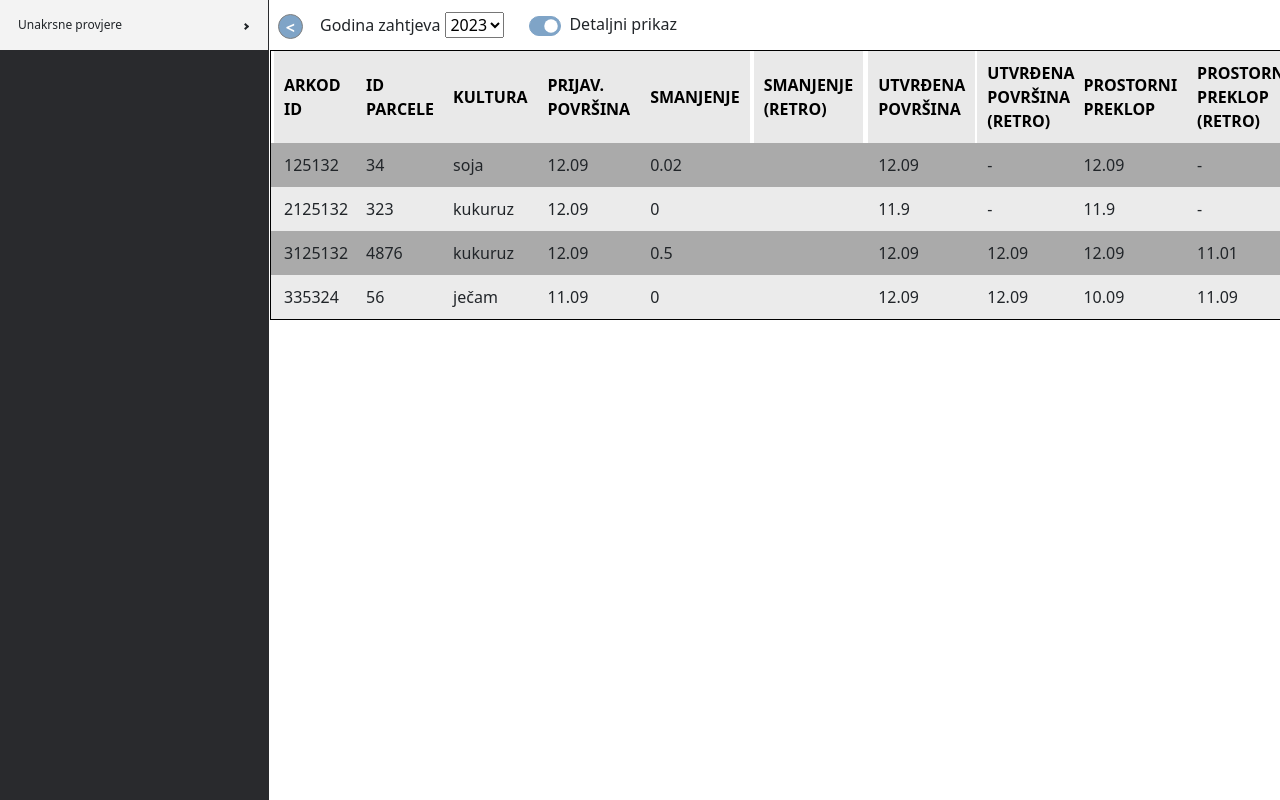
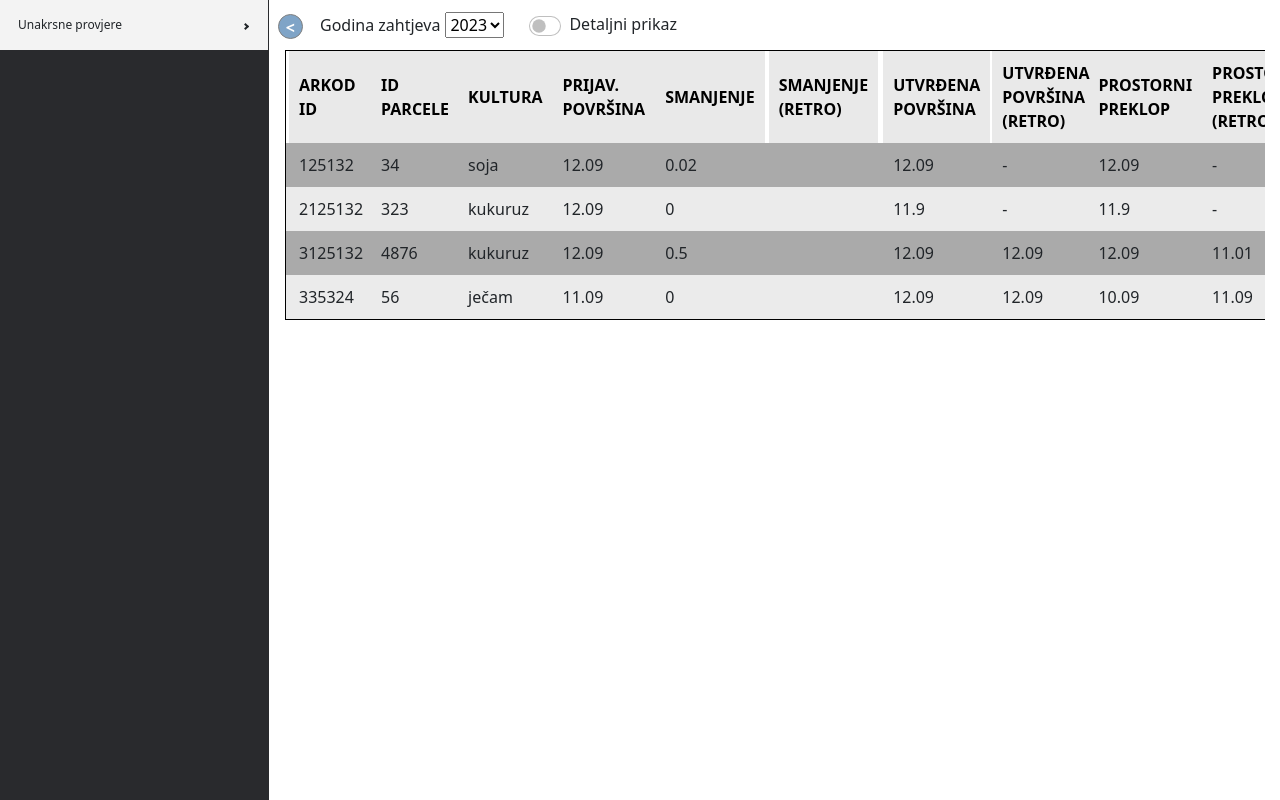
Before and after one commit to vturkovic/cross-check-tables, a React (Create React App) app: page /eko in a window 1280 px wide. Built offline with nearby package versions, Linux system fonts and the light colour scheme; the HTML template or start-up script is replaced by a standard one.

Commit message:
set detailedView to false initialy, update table style

```diff
--- a/src/App.tsx
+++ b/src/App.tsx
@@ -9,14 +9,14 @@ import { getRoutes } from './routes';
 const App = () => {
 
   const [selectedYear, setSelectedYear] = useState('2023');
-  const [defaultView, setdefaultView] = useState(true);
+  const [detailedView, setDetailedView] = useState(false);
 
   const handleYearChange = (year: string) => {
     setSelectedYear(year);
   };
 
   const handleDefaultViewChange = (isChecked: boolean) => {
-    setdefaultView(isChecked);
+    setDetailedView(isChecked);
   };
 
   return (
@@ -28,7 +28,7 @@ const App = () => {
         <div className='content-container'>
             <FarmSelectComponent onYearChange={handleYearChange} onDefaultViewChange={handleDefaultViewChange}/>
             <Routes>
-              {getRoutes(defaultView, selectedYear).map((route, index) => (
+              {getRoutes(detailedView, selectedYear).map((route, index) => (
                 <Route key={index} path={route.path} element={
                   route.component === null ? null :
                   route.component.navigate ? <Navigate to={route.component.to} /> :
--- a/src/components/farmSelectComponent/farmSelectComponent.tsx
+++ b/src/components/farmSelectComponent/farmSelectComponent.tsx
@@ -32,7 +32,7 @@ const FarmSelectComponent = ({ onYearChange, onDefaultViewChange }: FarmSelectPr
           type="switch"
           id="custom-switch"
           label="Detaljni prikaz"
-          defaultChecked={true}
+          defaultChecked={false}
           onChange={handleSwitchChange}
         />
       </Form>
--- a/src/components/tableComponent/tableComponent.scss
+++ b/src/components/tableComponent/tableComponent.scss
@@ -1,7 +1,12 @@
+.table-container {
+    margin: 0px 15px;
+}
+
 table {
     width: 100%;
     border: 1px solid black;
     user-select: none;
+
 
     thead {
         th {
--- a/src/routes.ts
+++ b/src/routes.ts
@@ -5,8 +5,8 @@ import {
 
 const defaultViewProps = ['id', 'parcelId', 'crop', 'surfaceApplied', 'surfaceOverlap', 'retroSurfaceOverlap', 'expEst', 'isForceMajeure', 'admin', 'control', 'inspection', 'okt', 'surfaceSeen', 'retroSurfaceSeen'];
 
-const filterColumnData = (data: any[], defaultView: boolean) => {
-    if (defaultView) {
+const filterColumnData = (data: any[], detailedView: boolean) => {
+    if (!detailedView) {
         return data.filter((obj: any) => {
             return defaultViewProps.includes(obj.accessor);
         });
@@ -20,10 +20,10 @@ const filterDataByYear = (data: any[], year: string) => {
 };
 
 
-export const getRoutes = (defaultView: boolean, yearOfData: string) => {
+export const getRoutes = (detailedView: boolean, yearOfData: string) => {
     return [
         { path: "/", component: null },
-        { path: "surfaces/", component: { columns: filterColumnData(surfacesColumnData, defaultView), data: filterDataByYear(surfacesRowData, yearOfData) } },
+        { path: "surfaces/", component: { columns: filterColumnData(surfacesColumnData, detailedView), data: filterDataByYear(surfacesRowData, yearOfData) } },
         { path: "pvp-p/", component: { columns: surfacesColumnData, data: surfacesRowData } },
         { path: "pvp-v/", component: { columns: surfacesColumnData, data: surfacesRowData } },
         { path: "pvp-sr/", component: { columns: surfacesColumnData, data: surfacesRowData } },
--- a/src/styles/App.css
+++ b/src/styles/App.css
@@ -49,6 +49,10 @@
 .open {
   left: 280px;
   transform: rotate(180deg);
+}
+
+.table-container {
+  margin: 0px 15px;
 }
 
 table {
```
Also changed, not shown: 1 other file (tests, documents, lock files or other folders).
